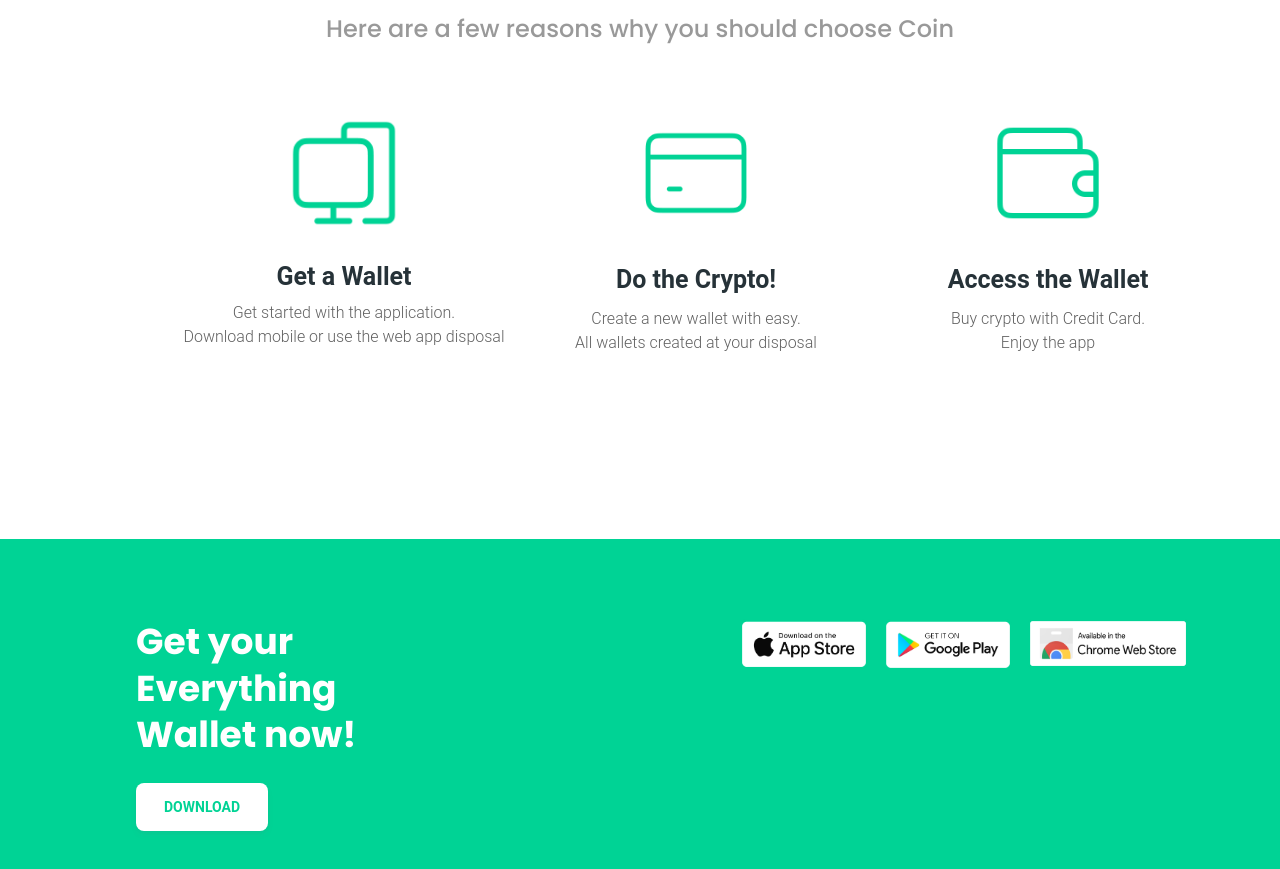
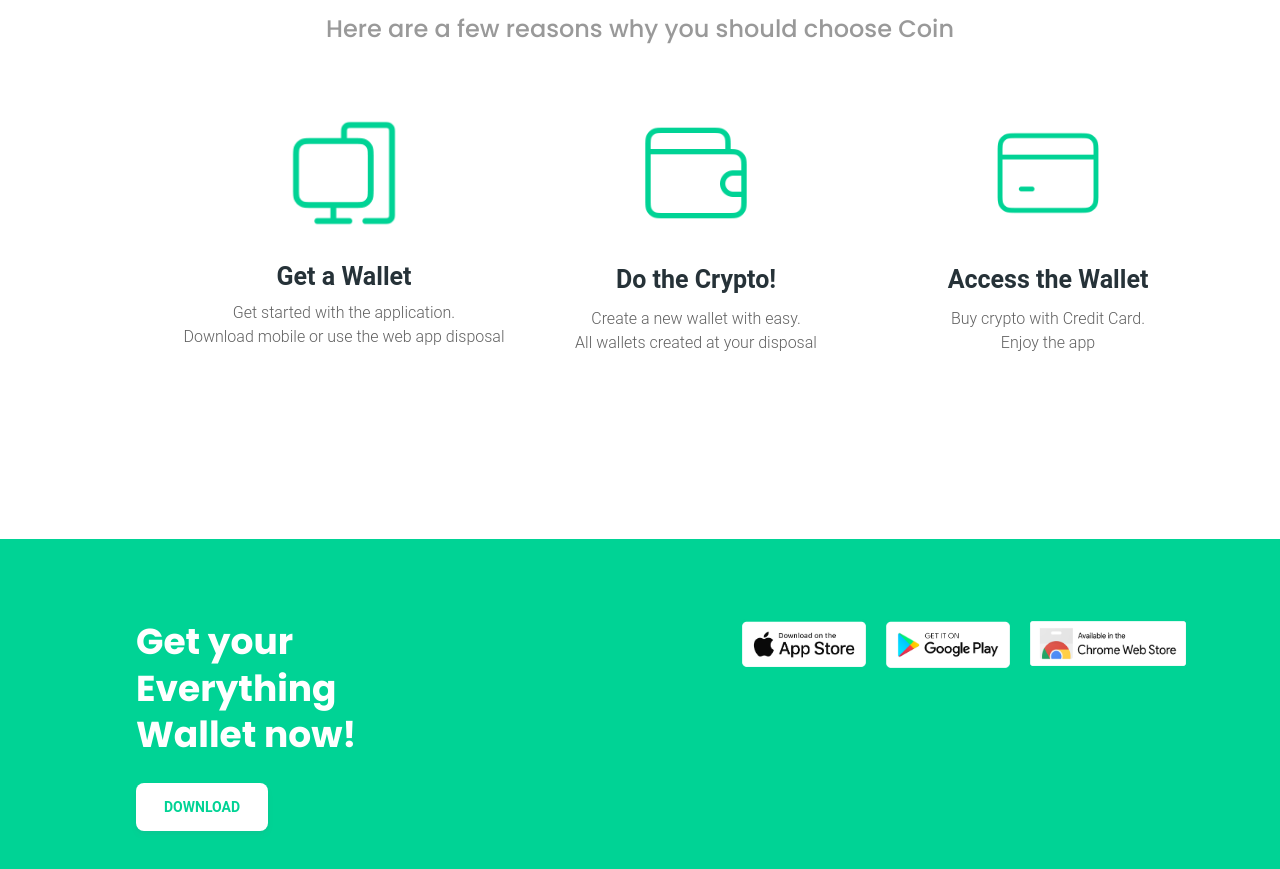
Before and after one commit to leyyerwallet/leyyer-landing-page, a React (Vite) app: page / in a window 1280 px wide. Shown: the part 3400-4269 px from the top of the page. Built offline with nearby package versions, Linux system fonts and the light colour scheme; a web font is replaced by a local one.

Commit message:
fixed images links and footer grid

```diff
--- a/index.html
+++ b/index.html
@@ -2,7 +2,7 @@
 <html lang="en">
   <head>
     <meta charset="UTF-8" />
-    <link rel="icon" type="image/svg+xml" href="/vite.svg" />
+    <link rel="icon" type="image/svg+xml" href="" />
     <link rel="stylesheet" href="https://rsms.me/inter/inter.css">
     <meta name="viewport" content="width=device-width, initial-scale=1.0" />
     <link href="https://fonts.googleapis.com/css?family=Poppins" rel="stylesheet">
--- a/src/components/Footer/Footer.tsx
+++ b/src/components/Footer/Footer.tsx
@@ -33,7 +33,7 @@ const Footer = () => {
     <footer className="relative w-full pt-10">
       <div className="mx-auto w-full max-w-7xl px-8">
         <div className="grid grid-cols-1 justify-between gap-4 md:grid-cols-2 sm:grid-cols-1">
-          <div className="grid grid-rows-6 grid-flow-col gap-2 sm:grid-rows-2">
+          <div className="grid lg:grid-rows-6 grid-flow-col gap-2 sm:grid-rows-2">
             <div className="mb-0">
               <img src={logo} className="w-[15rem] h-auto"/>
             </div>
--- a/src/components/Links/Links.tsx
+++ b/src/components/Links/Links.tsx
@@ -1,5 +1,7 @@
 import { Typography, Button} from "@material-tailwind/react";
-
+import app_store from '../../assets/app-stores/app-store.png'
+import google_play from '../../assets/app-stores/google-play.png'
+import web from '../../assets/app-stores/chrome-web.png'
 const Links = () => {
   return (
     <div className="container-fluid grid grid-cols-2 gap-4 bg-[#00D395] place-content-start my-6 py-[4rem]">
@@ -25,16 +27,16 @@ const Links = () => {
         </div>
         <div className="flex flex-wrap my-2 p-2 gap-4 justify-center">
            <div>
-           <img src="src/assets/app-stores/app-store.png" alt="app-store" className="w-[8rem] h-auto" />
+           <img src={app_store} alt="app-store" className="w-[8rem] h-auto" />
            </div>
 
            <div>
-           <img src="src/assets/app-stores/google-play.png" alt="google-play" className="w-[8rem] h-auto " />
+           <img src={google_play} alt="google-play" className="w-[8rem] h-auto " />
 
            </div>
 
             <div>
-            <img src="src/assets/app-stores/chrome-web.png" alt="chrome-web" className="w-[10rem] h-auto" />
+            <img src={web} alt="chrome-web" className="w-[10rem] h-auto" />
 
             </div>
 
--- a/src/components/Steps/Steps.tsx
+++ b/src/components/Steps/Steps.tsx
@@ -4,7 +4,9 @@ import {
   CardBody,
   Typography,
 } from "@material-tailwind/react";
-
+import pic1 from '../../assets/icons/credit-card.png'
+import pic2 from '../../assets/icons/desktop-computer.png'
+import pic3 from '../../assets/icons/wallet.png'
 const Steps = () => {
   return (
     <div className="py-[5rem] px-[6rem]">
@@ -19,7 +21,7 @@ const Steps = () => {
           <Card className="m-8 w-96 shadow-none">
             <CardHeader className="shadow-none">
               <img
-                src={"src/assets/icons/desktop-computer.png"}
+                src={pic2}
                 alt="card-image"
                 className="w-[8rem] h-auto mx-auto"
               />
@@ -39,7 +41,7 @@ const Steps = () => {
           <Card className="m-8 w-96 shadow-none">
             <CardHeader className="shadow-none">
               <img
-                src={"src/assets/icons/credit-card.png"}
+                src={pic3}
                 alt="card-image"
                 className="w-[8rem] h-auto mx-auto"
               />
@@ -59,7 +61,7 @@ const Steps = () => {
           <Card className="m-8 w-96 shadow-none">
             <CardHeader className="shadow-none">
               <img
-                src={"src/assets/icons/wallet.png"}
+                src={pic1}
                 alt="card-image"
                 className="w-[8rem] h-auto mx-auto"
               />
```
Also changed, not shown: src/layout/Button.tsx (deleted).
